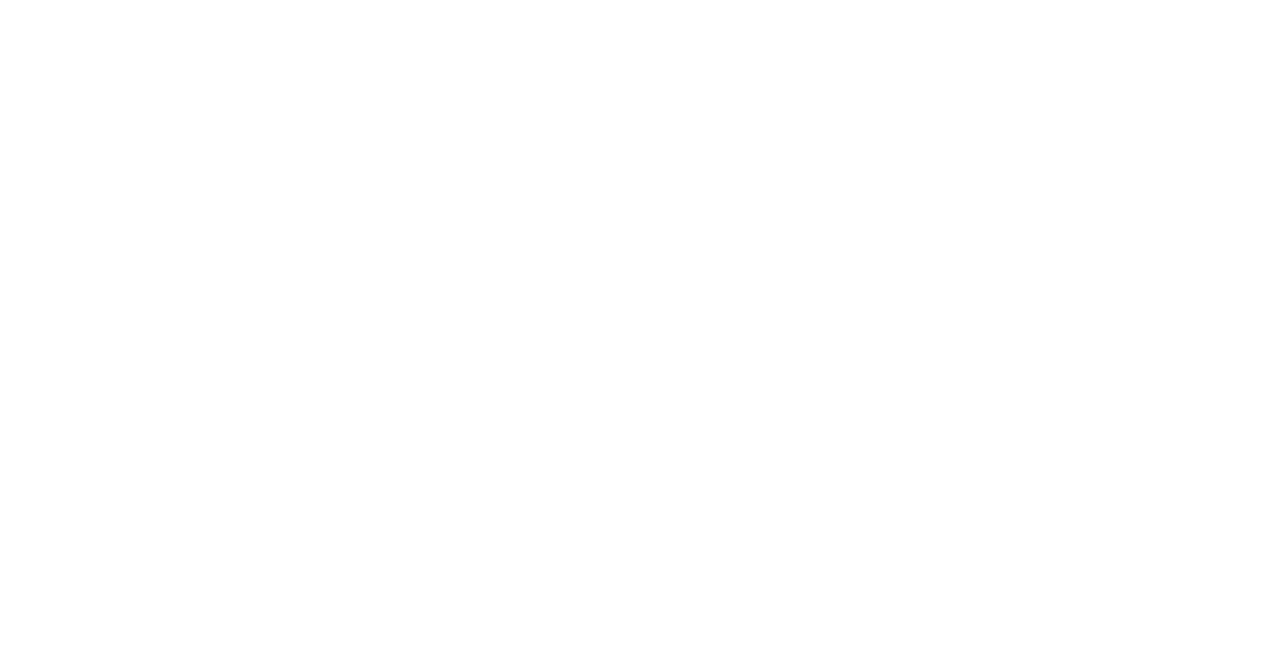
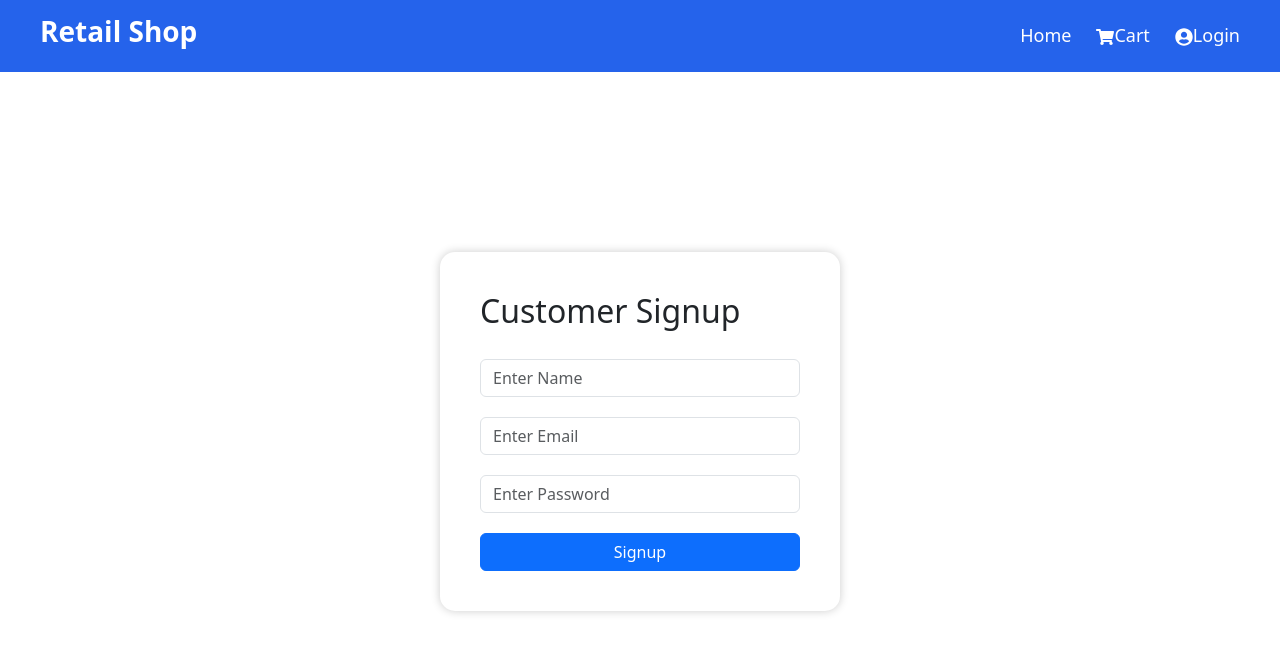
Before and after one commit to 21A91A05H3/Retail_POSsystem_project, a React (Create React App) app in the folder userfrontend/: page /signup in a window 1280 px wide. Before the commit this address had no page. Shown: the top 652 px of the page. Built offline with nearby package versions, Linux system fonts and the light colour scheme.

Commit message:
signup page created

```diff
--- a/userfrontend/src/App.js
+++ b/userfrontend/src/App.js
@@ -11,7 +11,8 @@ from "./pages/Home/home";
 
 import Cart
 from "./pages/Cart/cart";
-
+import Signup
+from "./pages/Signup/signup";
 function App() {
 
   return (
@@ -29,7 +30,10 @@ function App() {
           path="/cart"
           element={<Cart />}
         />
-
+        <Route
+  path="/signup"
+  element={<Signup />}
+/>
       </Routes>
 
     </BrowserRouter>
--- /dev/null
+++ b/userfrontend/src/pages/Signup/signup.css
@@ -0,0 +1,29 @@
+.signup-container{
+
+  height: 90vh;
+
+  display: flex;
+
+  justify-content: center;
+
+  align-items: center;
+}
+
+.signup-form{
+
+  width: 400px;
+
+  padding: 40px;
+
+  border-radius: 15px;
+
+  box-shadow: 0 0 10px rgba(0,0,0,0.2);
+
+  display: flex;
+
+  flex-direction: column;
+
+  gap: 20px;
+
+  background: white;
+}
--- /dev/null
+++ b/userfrontend/src/pages/Signup/signup.js
@@ -0,0 +1,125 @@
+import React, {
+  useState
+} from "react";
+
+import "./signup.css";
+
+import Navbar
+from "../../components/Navbar/navbar";
+
+import {
+  useNavigate
+} from "react-router-dom";
+
+function Signup() {
+
+  const navigate =
+    useNavigate();
+
+  const [name, setName] =
+    useState("");
+
+  const [email, setEmail] =
+    useState("");
+
+  const [password, setPassword] =
+    useState("");
+
+  const handleSignup = (e) => {
+
+    e.preventDefault();
+
+    const userData = {
+
+      name,
+      email,
+      password
+    };
+
+    localStorage.setItem(
+      "customer",
+      JSON.stringify(userData)
+    );
+
+    alert("Signup Successful");
+
+    navigate("/login");
+  };
+
+  return (
+
+    <div>
+
+      <Navbar />
+
+      <div className="signup-container">
+
+        <form
+          className="signup-form"
+
+          onSubmit={handleSignup}
+        >
+
+          <h2>
+
+            Customer Signup
+
+          </h2>
+
+          <input
+            type="text"
+
+            placeholder="Enter Name"
+
+            className="form-control"
+
+            value={name}
+
+            onChange={(e) =>
+              setName(e.target.value)
+            }
+          />
+
+          <input
+            type="email"
+
+            placeholder="Enter Email"
+
+            className="form-control"
+
+            value={email}
+
+            onChange={(e) =>
+              setEmail(e.target.value)
+            }
+          />
+
+          <input
+            type="password"
+
+            placeholder="Enter Password"
+
+            className="form-control"
+
+            value={password}
+
+            onChange={(e) =>
+              setPassword(e.target.value)
+            }
+          />
+
+          <button className="btn btn-primary w-100">
+
+            Signup
+
+          </button>
+
+        </form>
+
+      </div>
+
+    </div>
+  );
+}
+
+export default Signup;
```
Also changed, not shown: userfrontend/src/pages/Login/login.css (added), userfrontend/src/pages/Login/login.js (added).
